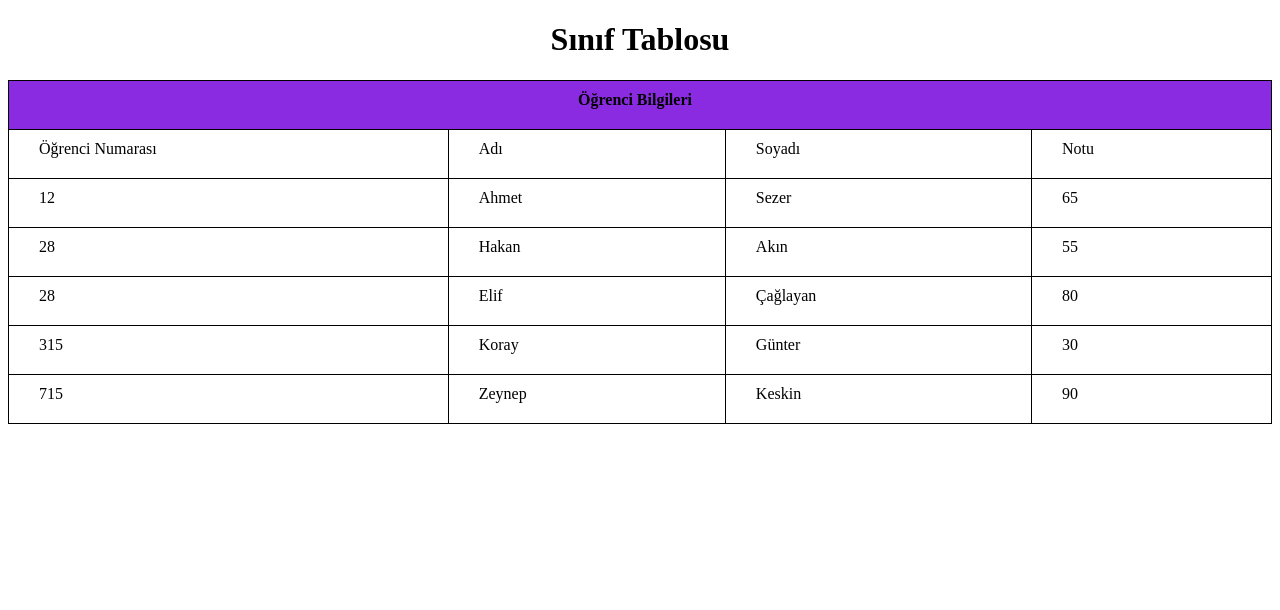
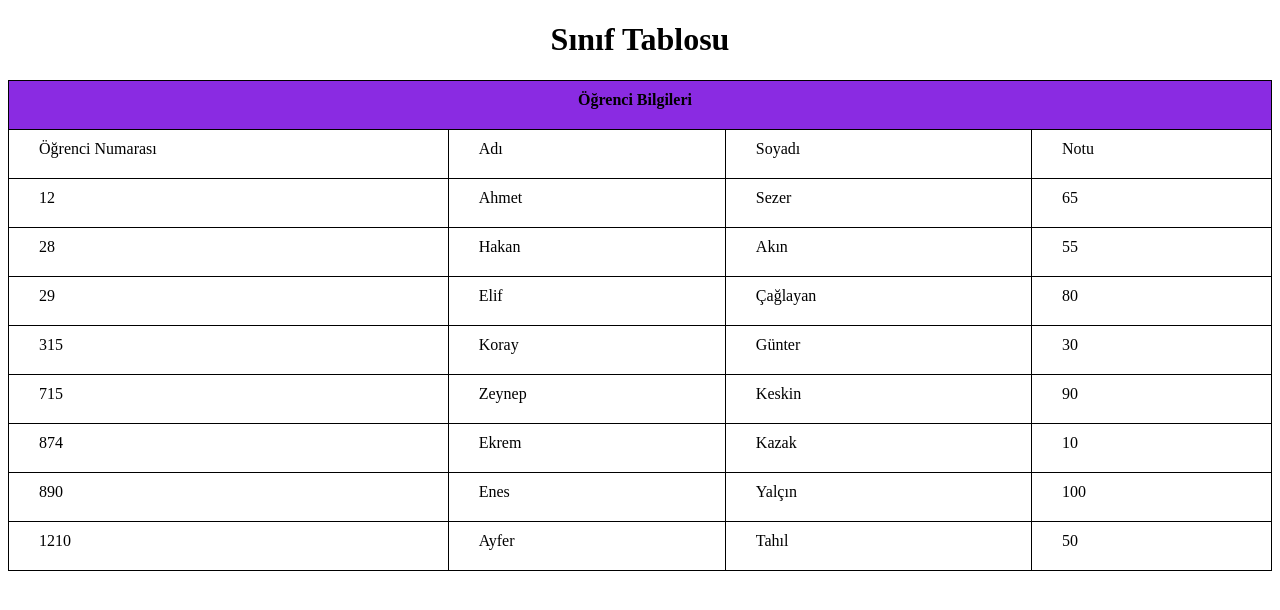
Before and after one commit to fatihcetin98/Patika-Hafta-1, a plain HTML site: page sinif_tablosu.html in a window 1280 px wide. Drawn offline with Linux system fonts and the light colour scheme.

Commit message:
3 öğrenci daha eklendi

```diff
--- a/sinif_tablosu.html
+++ b/sinif_tablosu.html
@@ -47,7 +47,7 @@
             <td>55</td>
           </tr>
           <tr>
-            <td>28</td>
+            <td>29</td>
             <td>Elif</td>
             <td>Çağlayan</td>
             <td>80</td>
@@ -64,6 +64,24 @@
             <td>Keskin</td>
             <td>90</td>
           </tr>
+          <tr>
+            <td>874</td>
+            <td>Ekrem</td>
+            <td>Kazak</td>
+            <td>10</td>
+          </tr>
+          <tr>
+            <td>890</td>
+            <td>Enes</td>
+            <td>Yalçın</td>
+            <td>100</td>
+          </tr>
+          <tr>
+            <td>1210</td>
+            <td>Ayfer</td>
+            <td>Tahıl</td>
+            <td>50</td>
+          </tr>
 
 
 
```
